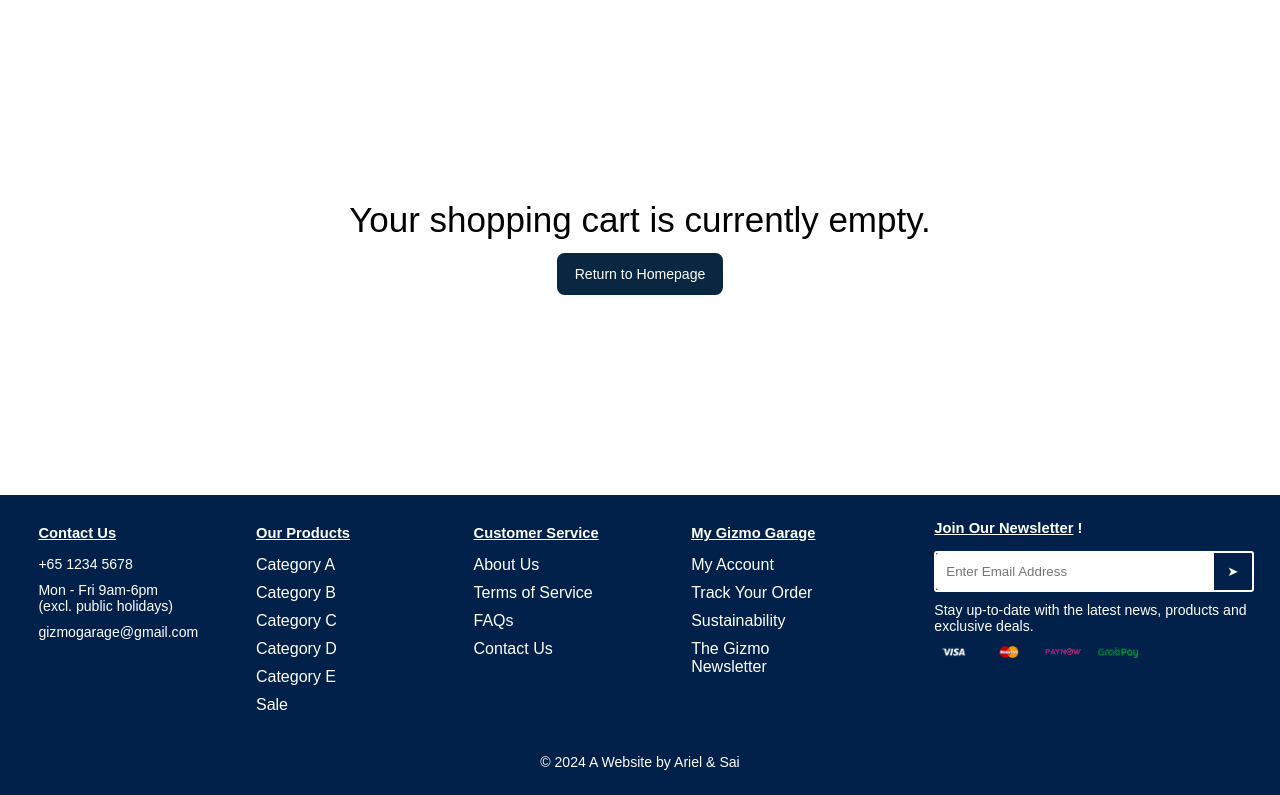
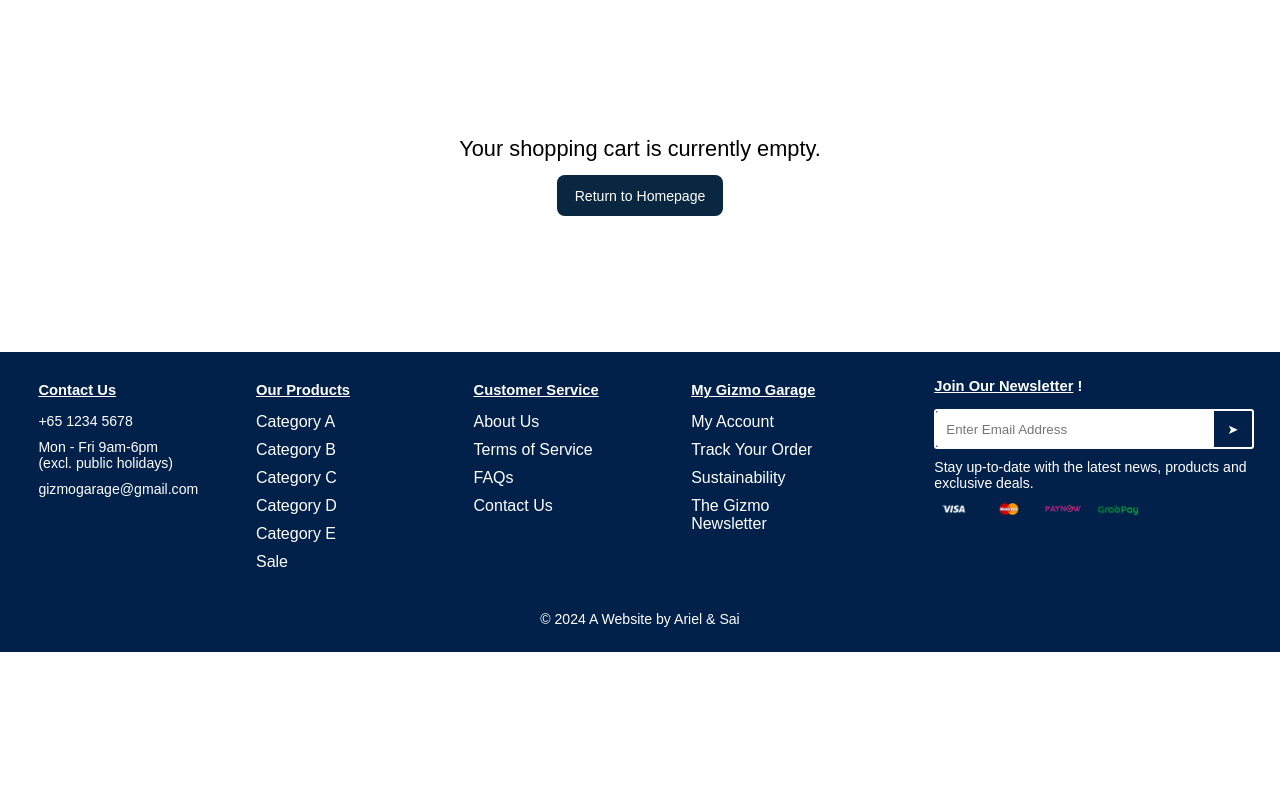
Before and after one commit to Sai25234/Gizmo-Garage-IE4727, a PHP site: page /shopping_cart.html in a window 1280 px wide. Shown: the part 174-969 px from the top of the page. After the commit the page ends 826 px from the top, so only its background shows below. Run offline with PHP 8.4, Linux system fonts and the light colour scheme.

Commit message:
update .css for empty cart

```diff
--- a/css/main.css
+++ b/css/main.css
@@ -561,10 +561,9 @@ footer {
 
 .empty-cart {
   text-align: center;
-  margin-top: 50px;
-  margin-top: 100px;
-  padding: 100px 0 200px 0;
-  font-size: 35px;
+  margin-top: 5.3vw;
+  padding: 5.3vw 0 10.6vw 0;
+  font-size: 1.7vw;
 }
 
 #homepage-button {
```
